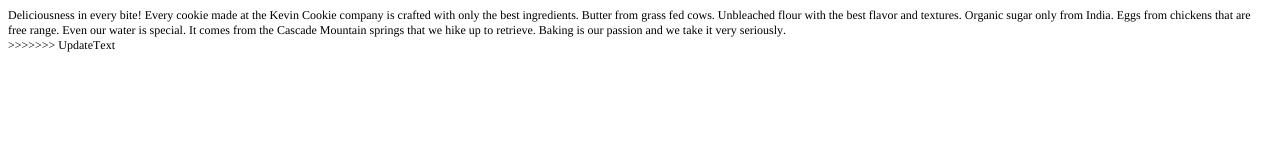
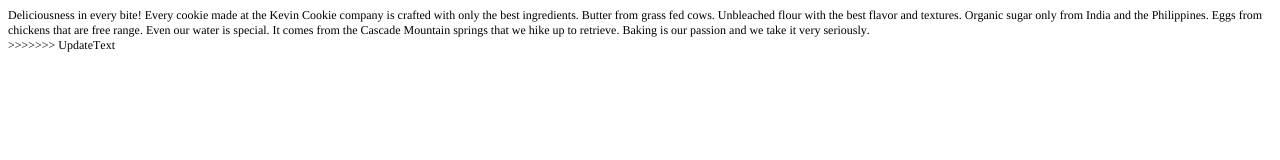
Before and after one commit to AlekSS3/AleksRepo01, a plain HTML site: page index.htm in a window 1280 px wide. Drawn offline with Linux system fonts and the light colour scheme.

Commit message:
Update index.htm

```diff
--- a/index.htm
+++ b/index.htm
@@ -12,7 +12,7 @@
   </style>
 </head>
 <body>
-<p class="p1"><span class="s1">Deliciousness in every bite! Every cookie made at the Kevin Cookie company is crafted with only the best ingredients. Butter from grass fed cows. Unbleached flour with the best flavor and textures. Organic sugar only from India. Eggs from chickens that are free range. Even our water is special. It comes from the Cascade Mountain springs that we hike up to retrieve. Baking is our passion and we take it very seriously.</span></p>
+<p class="p1"><span class="s1">Deliciousness in every bite! Every cookie made at the Kevin Cookie company is crafted with only the best ingredients. Butter from grass fed cows. Unbleached flour with the best flavor and textures. Organic sugar only from India and the Philippines. Eggs from chickens that are free range. Even our water is special. It comes from the Cascade Mountain springs that we hike up to retrieve. Baking is our passion and we take it very seriously.</span></p>
 <p class="p1"><span class="s1">&gt;&gt;&gt;&gt;&gt;&gt;&gt; UpdateText</span></p>
 </body>
 </html>
```
